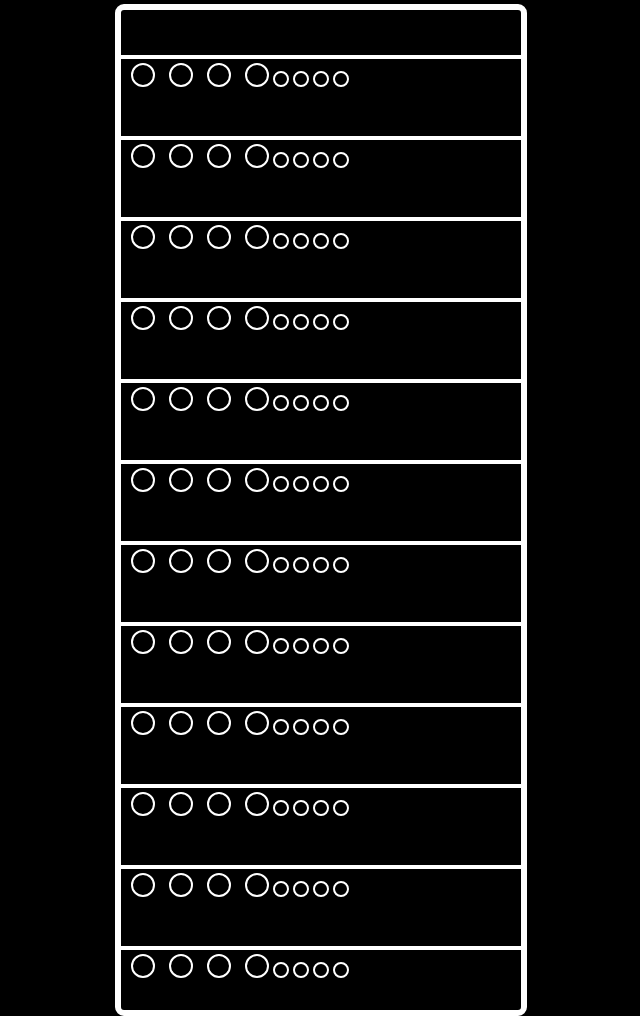
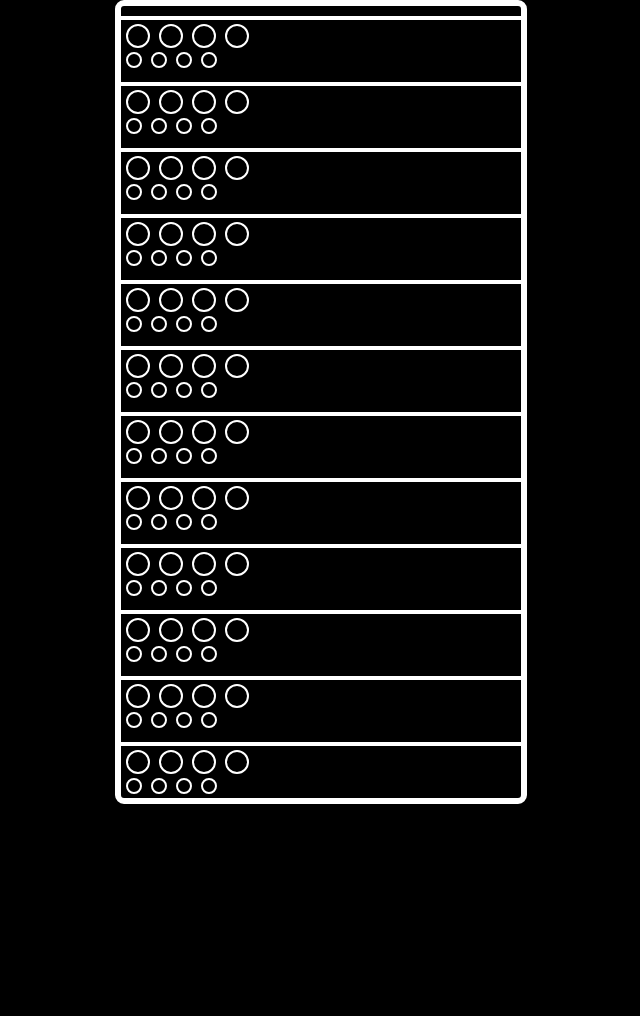
Before and after one commit to JordyLock/Mastermind, a plain HTML site: page index.html in a window 1280 px wide. Shown: the whole page, without its empty margins (319-959 px from the left). After the commit the page ends 804 px from the top, so only its background shows below. Drawn offline with Linux system fonts and the light colour scheme.

Commit message:
versie 1.1 css is bijna af

```diff
--- a/index.html
+++ b/index.html
@@ -12,30 +12,35 @@
 		<div id="ball"></div>
 		<div id="ball"></div>
 		<div id="ball"></div>
+			<div id="Bolvenster">
 				<div id="bolletje"></div>
 				<div id="bolletje"></div>
 				<div id="bolletje"></div>
 				<div id="bolletje"></div>
+				</div>
 
 	<div id="Window"></div>
 		<div id="ball"></div>
 		<div id="ball"></div>
 		<div id="ball"></div>
 		<div id="ball"></div>
+			<div id="Bolvenster">
 				<div id="bolletje"></div>
 				<div id="bolletje"></div>
 				<div id="bolletje"></div>
 				<div id="bolletje"></div>
-
+				</div>
 	<div id="Window"></div>
 		<div id="ball"></div>
 		<div id="ball"></div>
 		<div id="ball"></div>
 		<div id="ball"></div>
+			<div id="Bolvenster">
 				<div id="bolletje"></div>
 				<div id="bolletje"></div>
 				<div id="bolletje"></div>
 				<div id="bolletje"></div>
+				</div>
 
 
 	<div id="Window"></div>
@@ -43,10 +48,12 @@
 		<div id="ball"></div>
 		<div id="ball"></div>
 		<div id="ball"></div>
+			<div id="Bolvenster">
 				<div id="bolletje"></div>
 				<div id="bolletje"></div>
 				<div id="bolletje"></div>
 				<div id="bolletje"></div>
+				</div>
 
 
 	<div id="Window"></div>
@@ -54,10 +61,24 @@
 		<div id="ball"></div>
 		<div id="ball"></div>
 		<div id="ball"></div>
+			<div id="Bolvenster">
 				<div id="bolletje"></div>
 				<div id="bolletje"></div>
 				<div id="bolletje"></div>
 				<div id="bolletje"></div>
+				</div>
+
+	<div id="Window"></div>
+		<div id="ball"></div>
+		<div id="ball"></div>
+		<div id="ball"></div>
+		<div id="ball"></div>
+			<div id="Bolvenster">
+				<div id="bolletje"></div>
+				<div id="bolletje"></div>
+				<div id="bolletje"></div>
+				<div id="bolletje"></div>
+				</div>
 
 
 	<div id="Window"></div>
@@ -65,10 +86,12 @@
 		<div id="ball"></div>
 		<div id="ball"></div>
 		<div id="ball"></div>
+			<div id="Bolvenster">
 				<div id="bolletje"></div>
 				<div id="bolletje"></div>
 				<div id="bolletje"></div>
 				<div id="bolletje"></div>
+				</div>
 
 
 	<div id="Window"></div>
@@ -76,10 +99,24 @@
 		<div id="ball"></div>
 		<div id="ball"></div>
 		<div id="ball"></div>
+			<div id="Bolvenster">
 				<div id="bolletje"></div>
 				<div id="bolletje"></div>
 				<div id="bolletje"></div>
 				<div id="bolletje"></div>
+				</div>
+
+	<div id="Window"></div>
+		<div id="ball"></div>
+		<div id="ball"></div>
+		<div id="ball"></div>
+		<div id="ball"></div>
+			<div id="Bolvenster">
+				<div id="bolletje"></div>
+				<div id="bolletje"></div>
+				<div id="bolletje"></div>
+				<div id="bolletje"></div>
+				</div>
 
 
 	<div id="Window"></div>
@@ -87,10 +124,12 @@
 		<div id="ball"></div>
 		<div id="ball"></div>
 		<div id="ball"></div>
+			<div id="Bolvenster">
 				<div id="bolletje"></div>
 				<div id="bolletje"></div>
 				<div id="bolletje"></div>
 				<div id="bolletje"></div>
+				</div>
 
 
 	<div id="Window"></div>
@@ -98,10 +137,12 @@
 		<div id="ball"></div>
 		<div id="ball"></div>
 		<div id="ball"></div>
+			<div id="Bolvenster">
 				<div id="bolletje"></div>
 				<div id="bolletje"></div>
 				<div id="bolletje"></div>
 				<div id="bolletje"></div>
+				</div>
 
 
 	<div id="Window"></div>
@@ -109,32 +150,12 @@
 		<div id="ball"></div>
 		<div id="ball"></div>
 		<div id="ball"></div>
+			<div id="Bolvenster">
 				<div id="bolletje"></div>
 				<div id="bolletje"></div>
 				<div id="bolletje"></div>
 				<div id="bolletje"></div>
-
-
-	<div id="Window"></div>
-		<div id="ball"></div>
-		<div id="ball"></div>
-		<div id="ball"></div>
-		<div id="ball"></div>
-			<div id="bolletje"></div>
-			<div id="bolletje"></div>
-			<div id="bolletje"></div>
-			<div id="bolletje"></div>
-
-
-	<div id="Window"></div>
-		<div id="ball"></div>
-		<div id="ball"></div>
-		<div id="ball"></div>
-		<div id="ball"></div>
-			<div id="bolletje"></div>
-			<div id="bolletje"></div>
-			<div id="bolletje"></div>
-			<div id="bolletje"></div>
+				</div>
 
 
 
--- a/style.css
+++ b/style.css
@@ -16,9 +16,7 @@ body {
 
 #MM {
 	margin: auto;
-	margin-top:  4px;
 	width: 400px;
-	height: 1000px;
 	border: 6px solid white;
 	border-radius: 9px;
 
@@ -26,13 +24,10 @@ body {
 }
 
 #Window {
-	margin-top: 12px;
 	margin: auto;
-	width: 350px;
-	height: 45px;
-	padding-right: 50px;
+	width: 400px;
 	border-bottom: 4px solid white;
-	display: inline-block;
+	display:inline-flex;
 
 
 
@@ -42,7 +37,7 @@ body {
 #ball {
 
 	display: inline-block;
-	margin-left: 10px;
+	margin-left: 5px;
 	border: 2px solid white;
 	padding: 10px;
 	border-radius: 12px;
@@ -55,7 +50,17 @@ body {
 	border: 2px solid white;
 	padding: 6px;
 	border-radius: 12px;
+	margin-left: 5px;
+
 
 
 
 }
+
+
+#bolvenster {
+	display: inline-block;
+
+
+
+}
```
Lines whose indentation alone changed are shown as unchanged.
